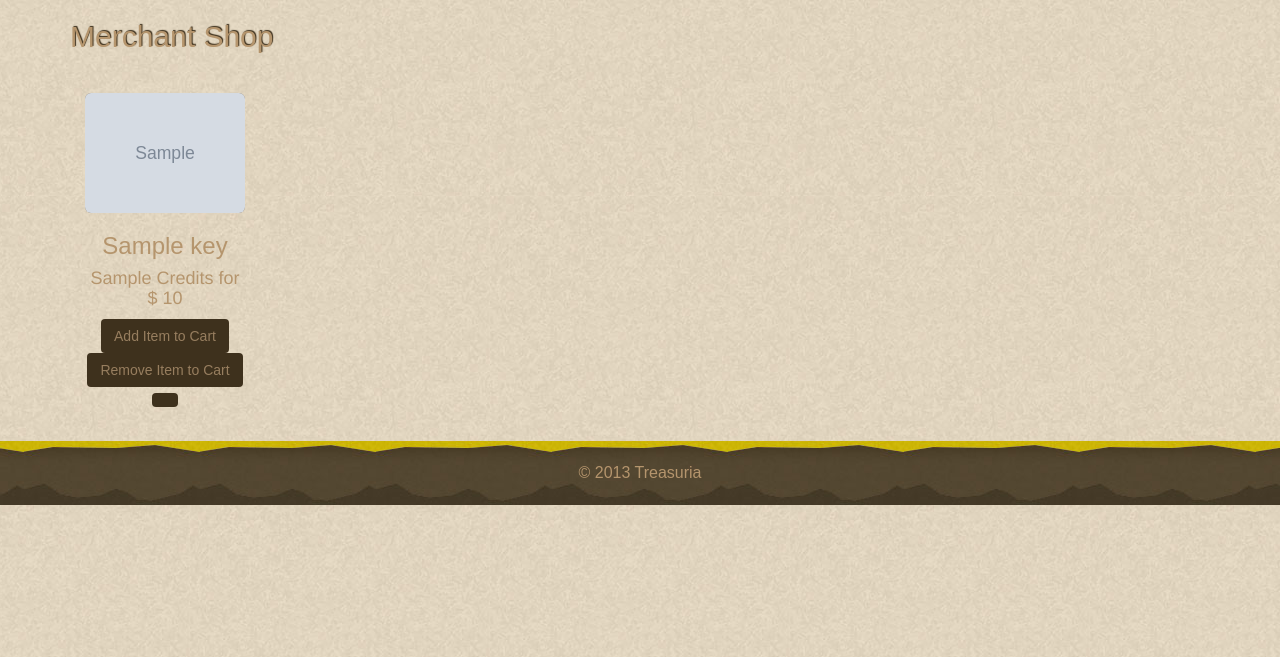
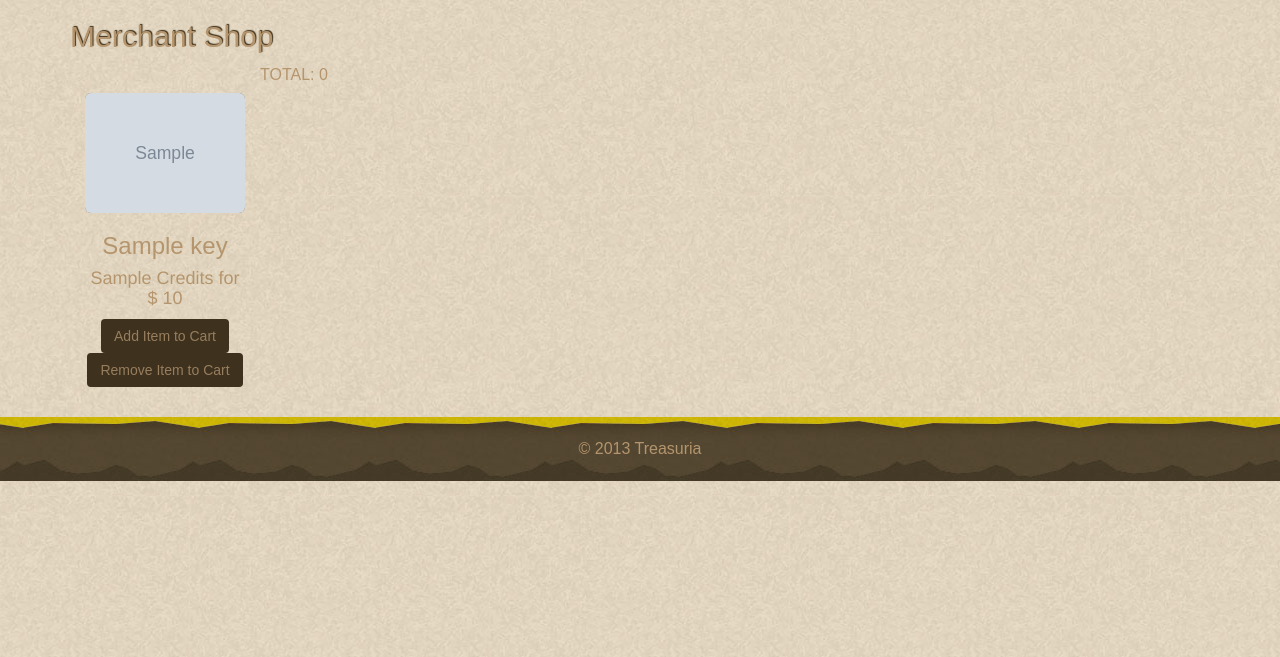
Before and after one commit to jokerxvier/treasuria, a PHP site: page /merchant.php in a window 1280 px wide. Shown: the part 104-761 px from the top of the page. Run offline with PHP 8.4, Linux system fonts and the light colour scheme; the visitor is signed in with stand-in values (Sample User, id 1); tables that the repository leaves empty or names only in its code hold one stand-in row (values such as "Sample post"); grey boxes marked "Sample" are stand-in pictures; some web fonts are replaced.

Commit message:
with Total at Merchant

```diff
--- a/merchant.php
+++ b/merchant.php
@@ -34,11 +34,24 @@ if(isset($_SESSION['username']))
 				<h4><?php echo $key_credits;?> Credits for <br>$ <?php echo $key_price;?></h4>
 				<a href="process.php?action=add&keyid=<?php echo $key_id;?>" name="key_id" class="btn" type="button">Add Item to Cart</a>
 				<a href="process.php?action=remove&keyid=<?php echo $key_id;?>" name="key_id" class="btn" type="button">Remove Item to Cart</a>
-				<a href="?a=remove&keyid=<?php echo $key_id;?>" name="key_id" class="btn" type="button"><?php if(isset( $_SESSION['cart'][$key_id])) { echo  $_SESSION['cart'][$key_id]; } ?></a>
+				<?php  if(isset( $_SESSION['cart'][$key_id])) { ?><a href="?a=remove&keyid=<?php echo $key_id;?>" name="key_id" class="btn" type="button"><?php echo  $_SESSION['cart'][$key_id]; } ?></a>
 			</article>
 
 			<?php
 		}
+		if(isset($_SESSION['cart']) and is_array($_SESSION['cart']))
+		{
+			$totalquantity = 0;
+			foreach($_SESSION['cart'] AS $keyid => $itemQuantity)
+			{
+				$totalquantity = $totalquantity + $itemQuantity;
+			}
+		}
+		else
+		{
+			$totalquantity = 0;
+		}
+		echo "TOTAL: ".$totalquantity;
 	}
 	else
 	{
```
